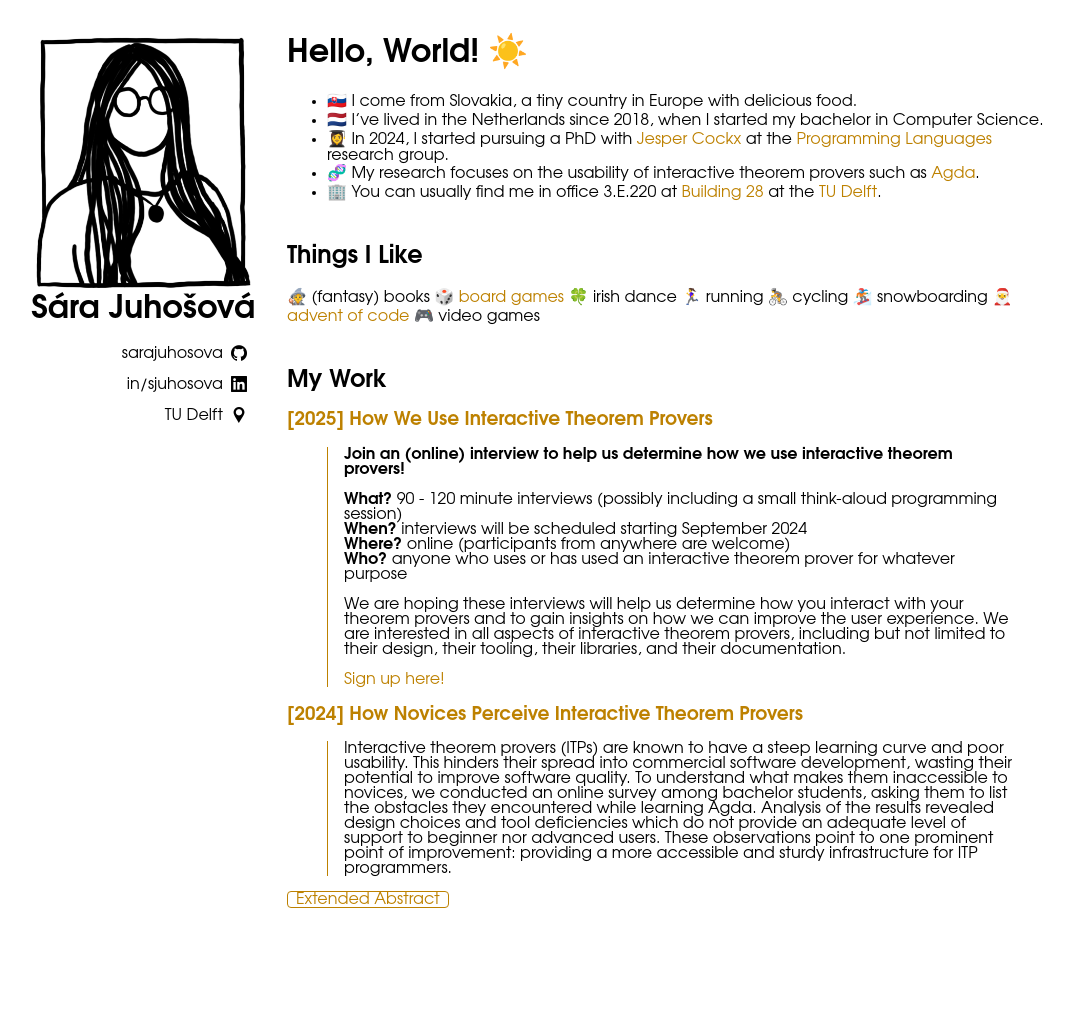
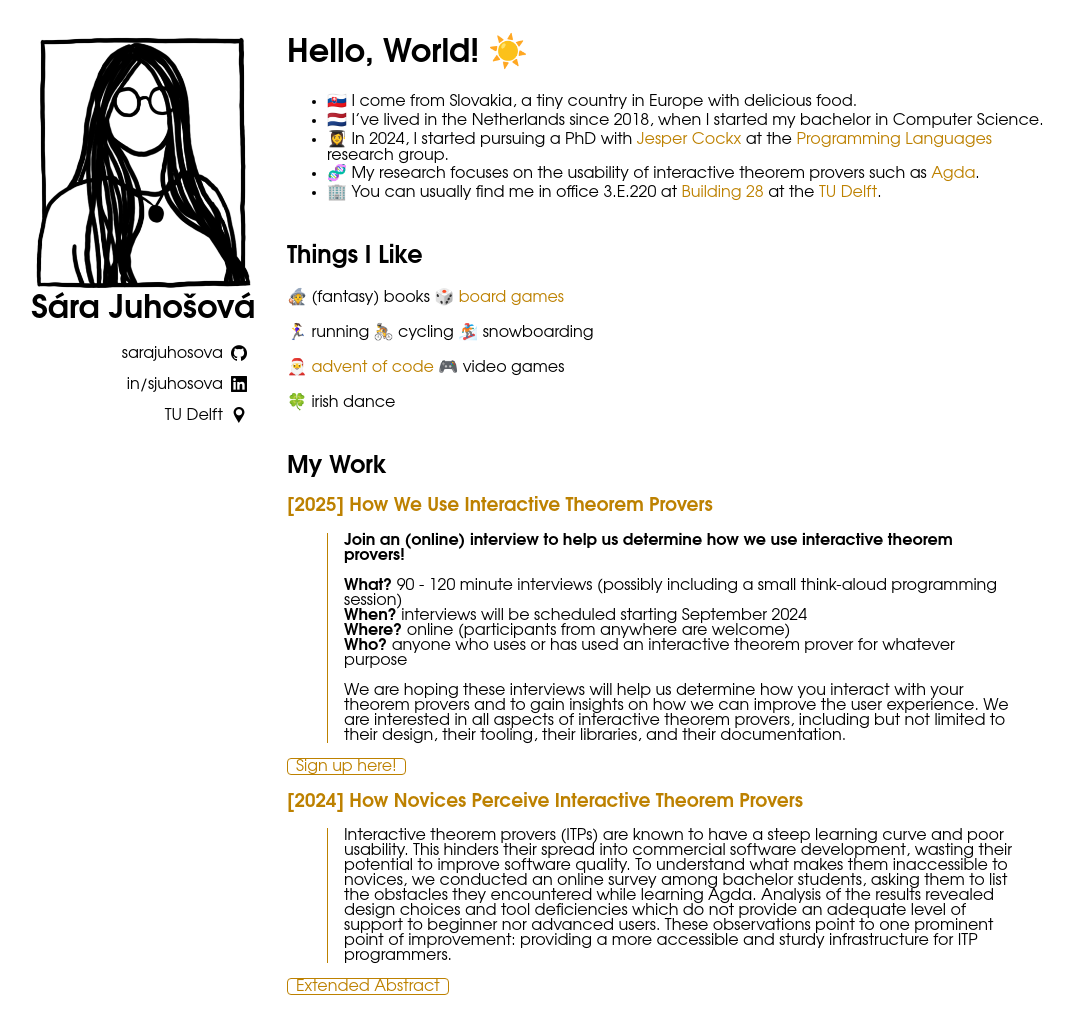
Before and after one commit to sarajuhosova/sarajuhosova.github.io, a Jekyll site: the page built from index.md, in a window 1280 px wide and 1042 px high. Shown: the top 1034 px of the window, without its empty margins (98-1171 px from the left). Built offline with Jekyll 4.4.1, drawn with Linux system fonts in a browser that asks for light colours.

Commit message:
Change sign up link to button

```diff
--- a/_sass/main.scss
+++ b/_sass/main.scss
@@ -37,7 +37,7 @@ blockquote > p {
     color: black;
 }
 
-.download {
+.link {
     border: 1px solid $oranje;
     border-radius: 4px;
     padding: 0 .5em;
--- a/index.md
+++ b/index.md
@@ -13,7 +13,13 @@ title: Sára Juhošová
 
 ## Things I Like
 
-🧙 (fantasy) books 🎲 [board games](https://boardgamegeek.com/collection/user/sarantja?sort=rank&sortdir=asc&rankobjecttype=subtype&rankobjectid=1&columns=title%7Cthumbnail%7Crank%7Crating%7Cbggrating%7Ccomment%7Ccommands&geekranks=Board%20Game%20Rank&objecttype=thing&ff=1&subtype=boardgame) 🍀 irish dance 🏃‍♀️ running 🚴 cycling 🏂 snowboarding 🎅 [advent of code](https://github.com/sarajuhosova/aoc) 🎮 video games
+🧙 (fantasy) books 🎲 [board games](https://boardgamegeek.com/collection/user/sarantja?sort=rank&sortdir=asc&rankobjecttype=subtype&rankobjectid=1&columns=title%7Cthumbnail%7Crank%7Crating%7Cbggrating%7Ccomment%7Ccommands&geekranks=Board%20Game%20Rank&objecttype=thing&ff=1&subtype=boardgame)
+
+🏃‍♀️ running 🚴 cycling 🏂 snowboarding
+
+🎅 [advent of code](https://github.com/sarajuhosova/aoc) 🎮 video games
+
+🍀 irish dance
 
 ## My Work
 
@@ -28,8 +34,8 @@ title: Sára Juhošová
 > <br>
 > We are hoping these interviews will help us determine how you interact with your theorem provers and to gain insights on how we can improve the user experience.
 > We are interested in all aspects of interactive theorem provers, including but not limited to their design, their tooling, their libraries, and their documentation. <br>
-> <br>
-> [Sign up here!](https://tudelft.fra1.qualtrics.com/jfe/form/SV_0UJKuqcWC9G4FEy)
+
+<a href="https://tudelft.fra1.qualtrics.com/jfe/form/SV_0UJKuqcWC9G4FEy" class="link">Sign up here!</a>
 
 ### [2024] How Novices Perceive Interactive Theorem Provers
 
@@ -39,4 +45,4 @@ title: Sára Juhošová
 > Analysis of the results revealed design choices and tool deficiencies which do not provide an adequate level of support to beginner nor advanced users.
 > These observations point to one prominent point of improvement: providing a more accessible and sturdy infrastructure for ITP programmers.
 
-<a href="/assets/files/novices/extended-abstract.pdf" class="download">Extended Abstract</a>
+<a href="/assets/files/novices/extended-abstract.pdf" class="link">Extended Abstract</a>
```
